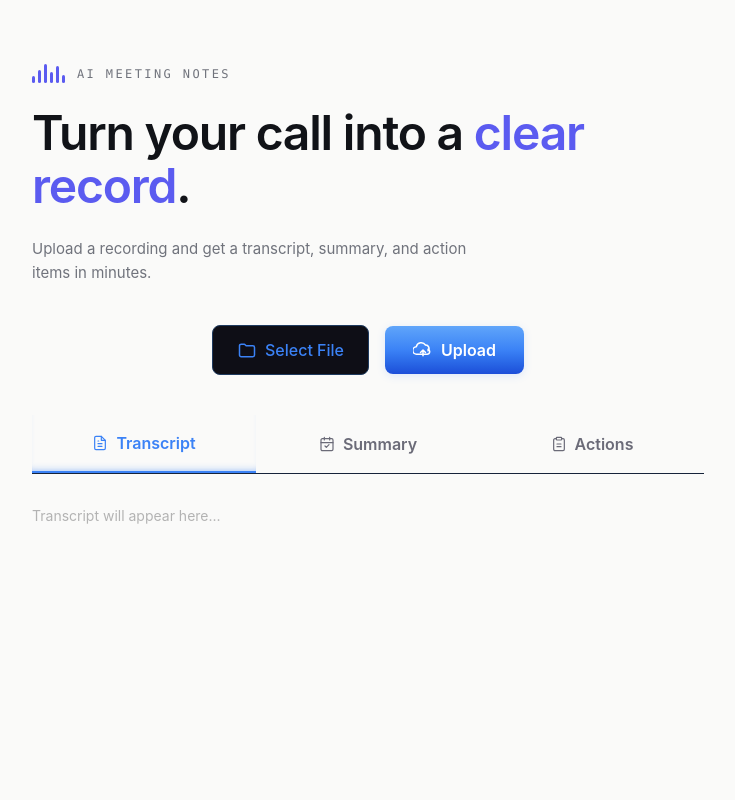
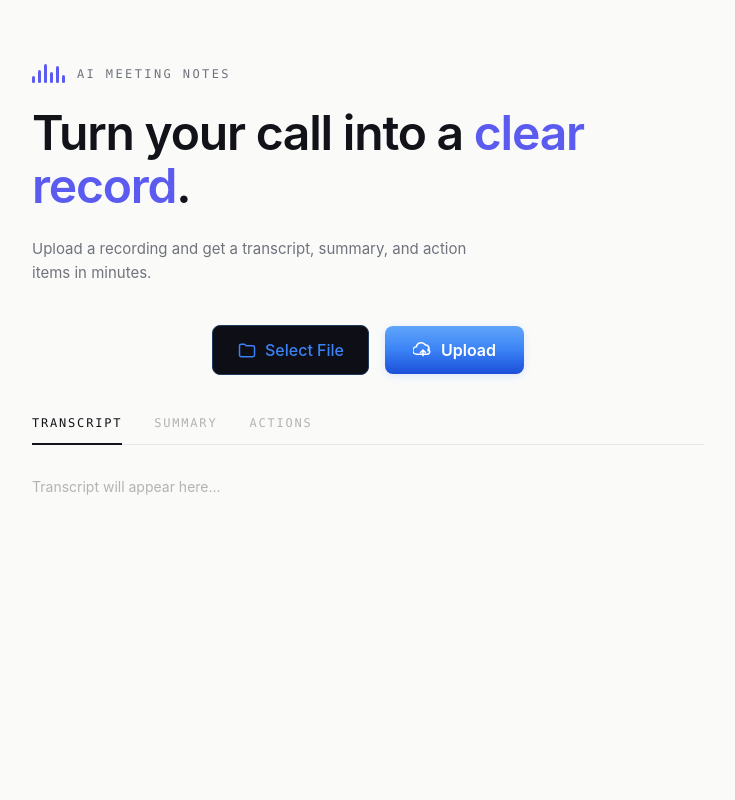
Before and after one commit to sumo90/meeting-summarizer-1, a React (Vite) app in the folder client/: page / in a window 1280 px wide. Shown: the top 800 px of the page, without its empty margins (272-1007 px from the left). Built offline with nearby package versions, Linux system fonts and the light colour scheme.

Commit message:
Update Tabs.jsx

```diff
--- a/client/src/components/Tabs.jsx
+++ b/client/src/components/Tabs.jsx
@@ -1,56 +1,8 @@
-const TAB_ICONS = {
-  transcript: (
-    <svg
-      viewBox="0 0 24 24"
-      fill="none"
-      stroke="currentColor"
-      strokeWidth="1.8"
-      strokeLinecap="round"
-      strokeLinejoin="round"
-      className="h-4 w-4"
-    >
-      <path d="M14 2H6a2 2 0 0 0-2 2v16a2 2 0 0 0 2 2h12a2 2 0 0 0 2-2V8z" />
-      <path d="M14 2v6h6" />
-      <path d="M9 13h6M9 17h6M9 9h1" />
-    </svg>
-  ),
-  summary: (
-    <svg
-      viewBox="0 0 24 24"
-      fill="none"
-      stroke="currentColor"
-      strokeWidth="1.8"
-      strokeLinecap="round"
-      strokeLinejoin="round"
-      className="h-4 w-4"
-    >
-      <rect x="3" y="4" width="18" height="18" rx="2" />
-      <path d="M16 2v4M8 2v4M3 10h18" />
-      <path d="m9 15 2 2 4-4" />
-    </svg>
-  ),
-  actions: (
-    <svg
-      viewBox="0 0 24 24"
-      fill="none"
-      stroke="currentColor"
-      strokeWidth="1.8"
-      strokeLinecap="round"
-      strokeLinejoin="round"
-      className="h-4 w-4"
-    >
-      <rect x="8" y="2" width="8" height="4" rx="1" />
-      <path d="M16 4h2a2 2 0 0 1 2 2v14a2 2 0 0 1-2 2H6a2 2 0 0 1-2-2V6a2 2 0 0 1 2-2h2" />
-      <path d="M9 12h6M9 16h6" />
-    </svg>
-  ),
-};
-
 function Tabs({ activeTab, setActiveTab, loading }) {
   const tabs = ["transcript", "summary", "actions"];
 
   return (
-    <div className="flex border-b border-[#16233a]">
+    <div className="flex gap-8 border-b border-[#E7E7E7]">
       {tabs.map((tab) => {
         const disabled = loading && tab !== "transcript";
         const isActive = activeTab === tab;
@@ -61,15 +13,14 @@ function Tabs({ activeTab, setActiveTab, loading }) {
             type="button"
             disabled={disabled}
             onClick={() => setActiveTab(tab)}
-            className={`flex flex-1 cursor-pointer items-center justify-center gap-2 px-4 py-4 text-sm font-semibold capitalize transition md:text-base ${
+            className={`-mb-px border-b-2 pb-3 font-mono text-xs font-medium uppercase tracking-[0.15em] transition ${
               isActive
-                ? "border-b-2 border-[#3B82F6] text-[#3B82F6] shadow-[inset_0_-6px_10px_-8px_rgba(59,130,246,0.8)]"
+                ? "border-[#111318] text-[#111318]"
                 : disabled
-                  ? "cursor-not-allowed text-[#3a3a44]"
-                  : "text-[#6b6b78] hover:text-[#3B82F6]"
+                  ? "border-transparent text-[#D4D4D4]"
+                  : "cursor-pointer border-transparent text-[#B3B3B3] hover:text-[#111318]"
             }`}
           >
-            {TAB_ICONS[tab]}
             {tab}
           </button>
         );
```
